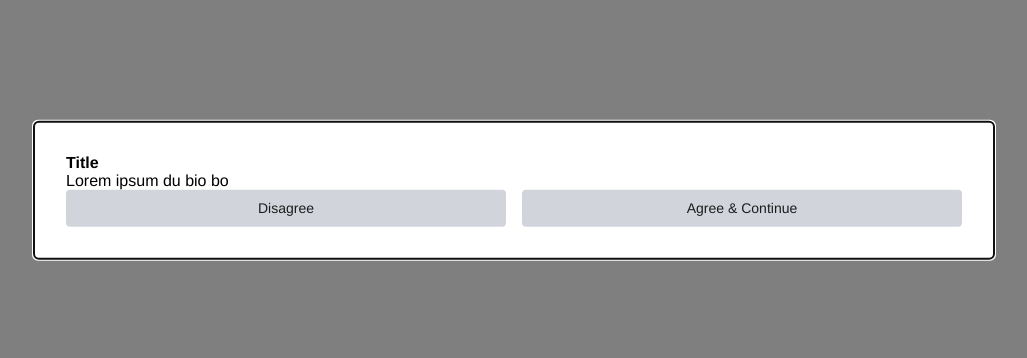
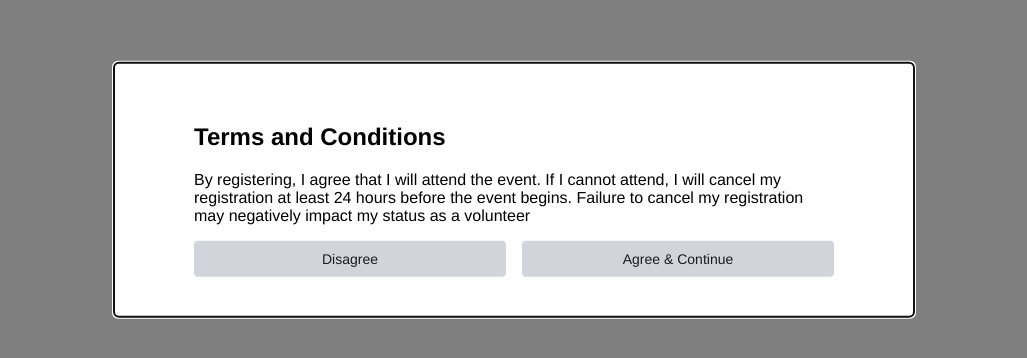
Before and after one commit to cornellh4i/lagos-volunteers, a Next.js app in the folder frontend/: page /test in a window 1280 px wide. Shown: the part 210-568 px from the top of the page, without its empty margins (126-1153 px from the left). Built offline with nearby package versions, Linux system fonts and the light colour scheme; no server answers; sample sign-in values are in the browser's storage.

Commit message:
little styling

```diff
--- a/frontend/src/components/molecules/Modal.tsx
+++ b/frontend/src/components/molecules/Modal.tsx
@@ -1,7 +1,7 @@
-import React from 'react';
-import { Modal, Grid, Backdrop, Fade, Box, Typography } from '@mui/material';
-import Button from '../../components/atoms/Button';
-import { StringLiteral } from 'typescript';
+import React from "react";
+import { Modal, Grid, Backdrop, Fade, Box, Typography } from "@mui/material";
+import Button from "../../components/atoms/Button";
+import { StringLiteral } from "typescript";
 
 interface CustomModalProps {
 	open: boolean;
@@ -12,42 +12,52 @@ interface CustomModalProps {
 }
 
 const style = {
-	position: 'absolute' as 'absolute',
-	top: '50%',
-	left: '50%',
-	transform: 'translate(-50%, -50%)',
-	bgcolor: 'background.paper',
-	borderRadius: '5px',
-	width : '70%',
-	p: 4,
-	fontweight: 'bold'
+	position: "absolute" as "absolute",
+	top: "50%",
+	left: "50%",
+	transform: "translate(-50%, -50%)",
+	bgcolor: "background.paper",
+	borderRadius: "5px",
+	width: "50%",
+	paddingLeft: 10,
+	paddingRight: 10,
+	paddingTop: 5,
+	paddingBottom: 5,
+	fontweight: "bold",
 };
 
 /**
  * A Modal component is a styled modal that takes in a body component
  */
-const CustomModal = ({ title, bodyText, leftButtonText, rightButtonText }: CustomModalProps) => {
+const CustomModal = ({
+	title,
+	bodyText,
+	leftButtonText,
+	rightButtonText,
+}: CustomModalProps) => {
 	const [open, setOpen] = React.useState(true);
 	const handleOpen = () => setOpen(true);
 	const handleClose = () => setOpen(false);
 	return (
 		<Modal
-				className='w-full'
+			className="w-full"
 			open={open}
 			onClose={handleClose}
-				aria-labelledby='modal-modal-title'
-				aria-describedby='modal-modal-description'>
+			aria-labelledby="modal-modal-title"
+			aria-describedby="modal-modal-description">
 			<Box sx={style}>
-					<b>{title}</b>
-					<br></br>
-					{bodyText}
-					<br></br>
+				<h2>{title}</h2>
+				<p>{bodyText}</p>
 				<Grid container spacing={2}>
 					<Grid item md={6} xs={12}>
-					<Button color= "gray" type="button" onClick={handleClose}>{leftButtonText}</Button>
+						<Button color="gray" type="button" onClick={handleClose}>
+							{leftButtonText}
+						</Button>
 					</Grid>
 					<Grid item md={6} xs={12}>
-					<Button color='dark-gray' type='button' onClick={handleClose}>{rightButtonText}</Button>
+						<Button color="dark-gray" type="button" onClick={handleClose}>
+							{rightButtonText}
+						</Button>
 					</Grid>
 				</Grid>
 			</Box>
--- a/frontend/src/pages/test.tsx
+++ b/frontend/src/pages/test.tsx
@@ -1,16 +1,22 @@
 import React from "react";
 import CustomModal from "../components/molecules/Modal";
 import Button from "../components/atoms/Button";
-import { Box } from '@mui/material';
-
+import { Box } from "@mui/material";
 
 const test = () => {
-    return (
-        <div>
-        <CustomModal open = {true} title={"Title"} bodyText={"Lorem ipsum du bio bo"} leftButtonText={"Disagree"} rightButtonText={"Agree & Continue"}
-        />
-        </div>
-    );
+	return (
+		<div>
+			<CustomModal
+				open={true}
+				title={"Terms and Conditions"}
+				bodyText={
+					"By registering, I agree that I will attend the event. If I cannot attend, I will cancel my registration at least 24 hours before the event begins. Failure to cancel my registration may negatively impact my status as a volunteer"
+				}
+				leftButtonText={"Disagree"}
+				rightButtonText={"Agree & Continue"}
+			/>
+		</div>
+	);
 };
 
 export default test;
```
Lines whose indentation alone changed are shown as unchanged.
